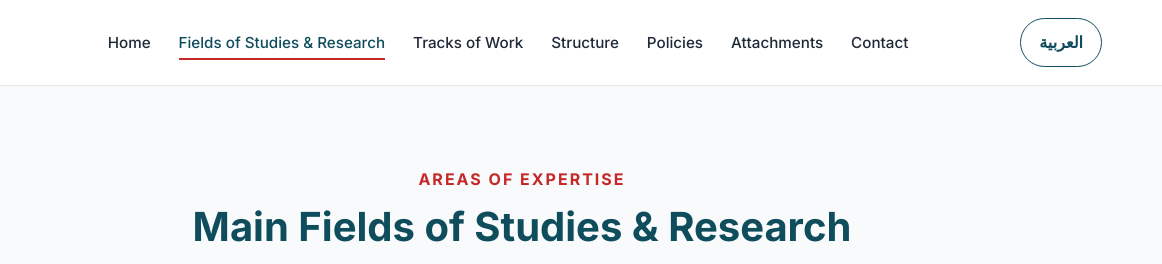
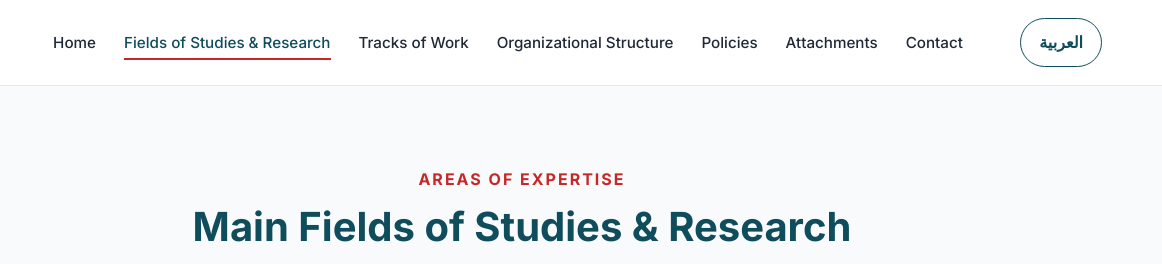
Before and after one commit to Mariambarghathi/Libyan-Change-Center, a plain HTML site: page fields.html in a window 1280 px wide. Shown: the top 264 px of the page, 118-1280 px from the left. Drawn offline with Linux system fonts and the light colour scheme.

Commit message:
Update website

```diff
--- a/fields.html
+++ b/fields.html
@@ -40,7 +40,7 @@ HEADER
               </li>
 
               <li>
-                <a href="structure.html"> Structure </a>
+                <a href="structure.html"> Organizational Structure </a>
               </li>
 
               <li>
```
Also changed, not shown: policies.html (+1 -1 lines), structure.html (+1 -1 lines), tracks.html (+1 -1 lines).
